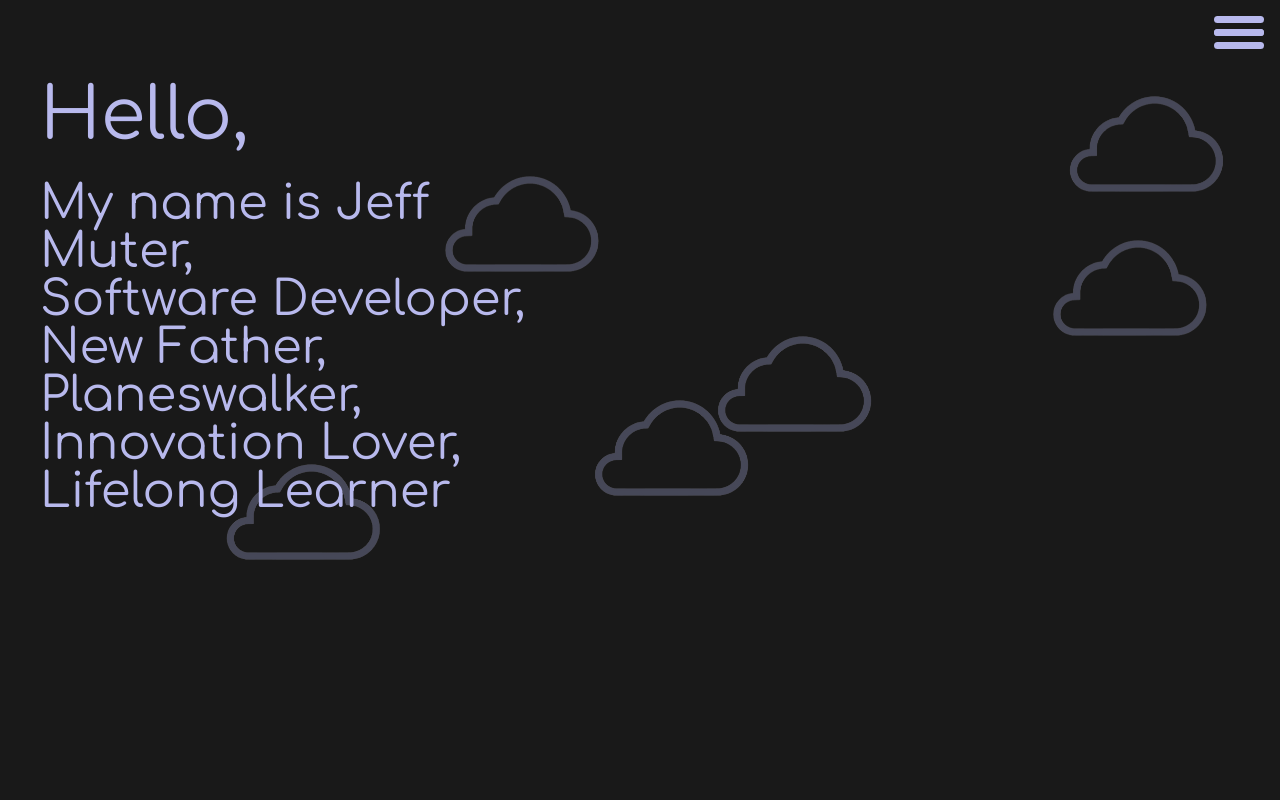
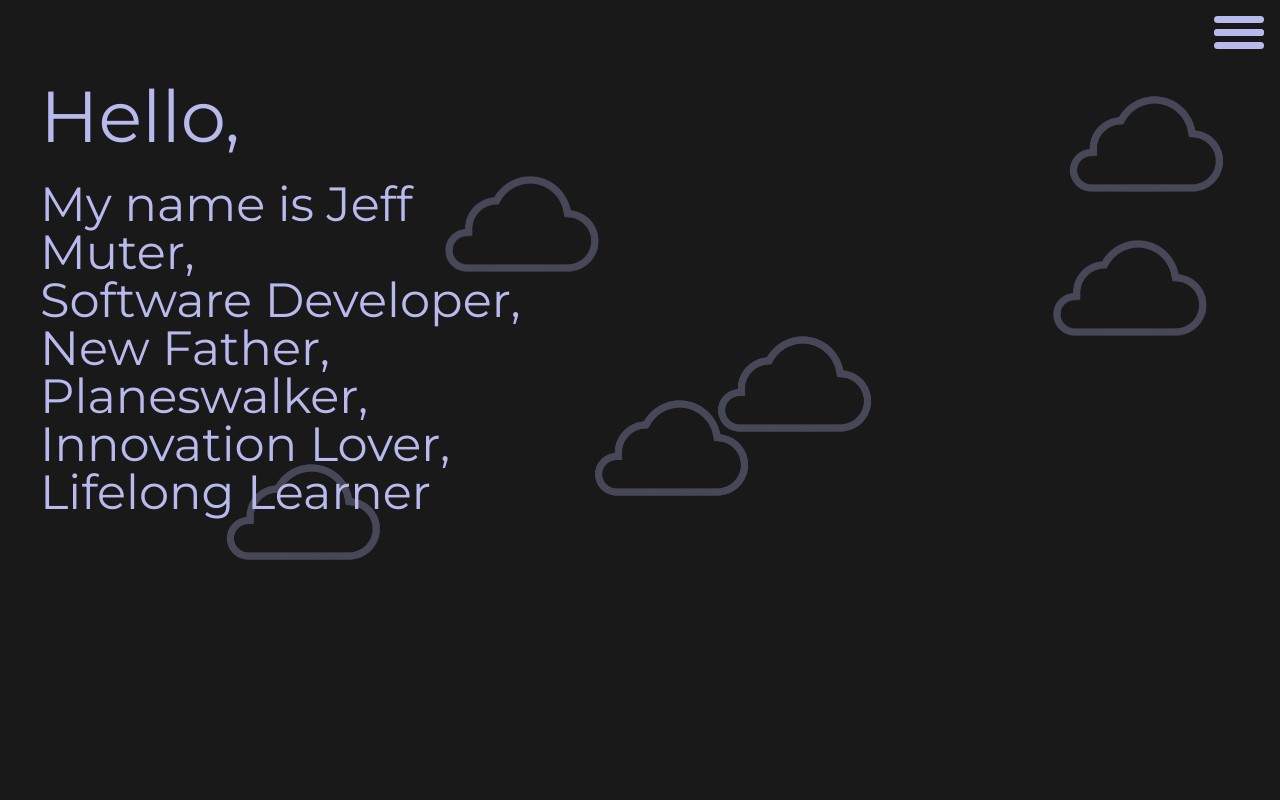
Before and after one commit to JeffMuter/jeffmuter-portfolio, a React (Create React App) app: page / in a window 1280 px wide. Shown: the top 800 px of the page. Built offline with nearby package versions, Linux system fonts and the light colour scheme.

Commit message:
hosting changes and font cleanup

```diff
--- a/src/App.js
+++ b/src/App.js
@@ -11,7 +11,7 @@ function App() {
   return (
     <div>
       <div>
-        <main className="bg-purple font-comfortaa">
+        <main className="bg-purple font-montserrat font-bold">
           <NavBar />
           <Background />
           <About />
--- a/src/index.css
+++ b/src/index.css
@@ -1,10 +1,3 @@
-@font-face {
-  font-family: 'century_gothicregular';
-  src: url('./fonts/century_gothic-webfont.woff') format('woff');
-  font-weight: normal;
-  font-style: normal;
-}
-
 body {
   width: 100%;
     height: 100%;
```
Also changed, not shown: src/fonts/century_gothic-webfont.woff (deleted).
